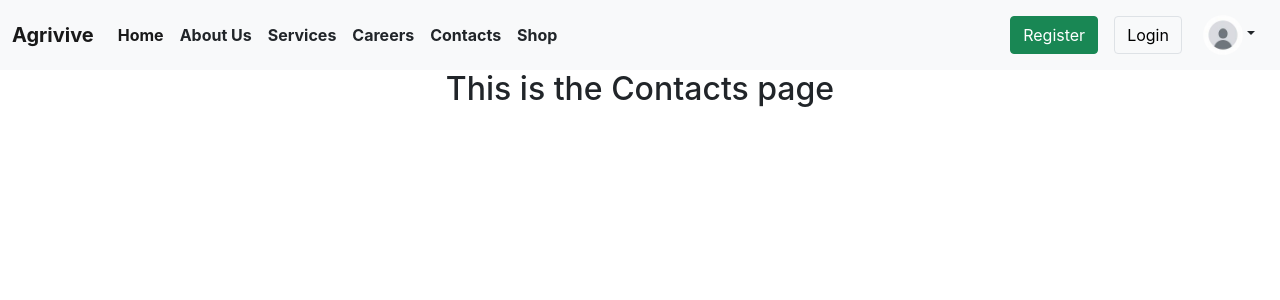
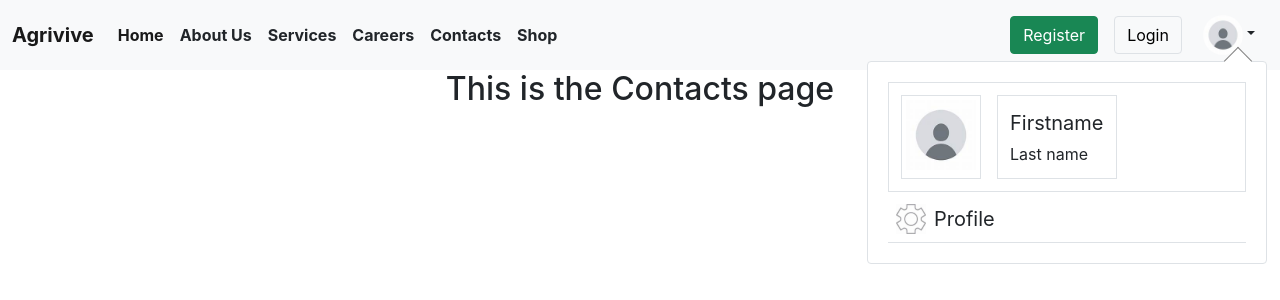
Before and after one commit to HariSirikonda/Agrivive, a React (Create React App) app: page /contacts in a window 1280 px wide. Shown: the top 300 px of the page. Built offline with nearby package versions, Linux system fonts and the light colour scheme.

Commit message:
Tried to add profile dropdown and failed

```diff
--- a/src/App.css
+++ b/src/App.css
@@ -45,3 +45,19 @@
   background-color: green; /* Background color of selected text */
   color: white; /* Color of the selected text */
 }
+
+.dropDownProfile{
+  width: 400px;
+}
+.dropDownProfile::before{
+  content: '';
+  position: absolute;
+  top: -0.7rem;
+  right: 1.1rem;
+  width: 20px;
+  height: 20px;
+  transform: rotate(45deg) ;
+  background-color: white ;
+  border-left: 1px solid gray;
+  border-top: 1px solid gray;
+}
--- /dev/null
+++ b/src/components/dropdownprofile.js
@@ -0,0 +1,26 @@
+import Settings from './images/settingsIcon.jpeg';
+import Profile from './images/profile.jpeg';
+
+function DropDownProfile(props){
+    return(
+        <>
+            <div className="dropDownProfile position-absolute top-100 end-0 p-3 rounded bg-white border text-start">
+                <div className='position-relative d-flex border-bottom m-1 p-1 border'>
+                    <div className='m-2 border'>
+                        <img src={Profile} style={{width: '70px', height: '70px'}} className='img-fluid m-1 text-center'></img>
+                    </div>
+                    <div className='m-2 p-2 border'>
+                        <p className='fs-5 m-1'>Firstname</p>
+                        <p className='fs-6 m-1'>Last name</p>
+                    </div>
+                </div>
+                <div className='d-flex border-bottom m-1 p-1'>
+                    <img src={Settings} style={{width: '30px', height: '30px'}} className='img-fluid m-1'></img>
+                    <p className='fs-5 m-1'>Profile</p><hr/>
+                </div>
+            </div>
+        </>
+    );
+}
+
+export default DropDownProfile;
--- a/src/components/navbar.js
+++ b/src/components/navbar.js
@@ -2,6 +2,8 @@ import { Link } from 'react-router-dom';
 import { useState } from 'react';
 import Profile from './images/profile.jpeg';
 import { useNavigate } from 'react-router-dom';
+import DropDownProfile from './dropdownprofile';
+import Settings from './images/settingsIcon.jpeg';
 
 const Navbar = () => {
 
@@ -58,6 +60,7 @@ const Navbar = () => {
         <div class="btn-group m-0 p-0">
           <button type="button" class="btn dropdown-toggle" data-bs-toggle="dropdown" aria-expanded="false">
             <img src={Profile} alt="Profile Picture" class="rounded-circle" style={{ width: '40px', height: '40px' }} />
+            <DropDownProfile/>
           </button>
         </div>
       </div>
```
Also changed, not shown: src/components/images/settingsIcon.jpeg (added).
